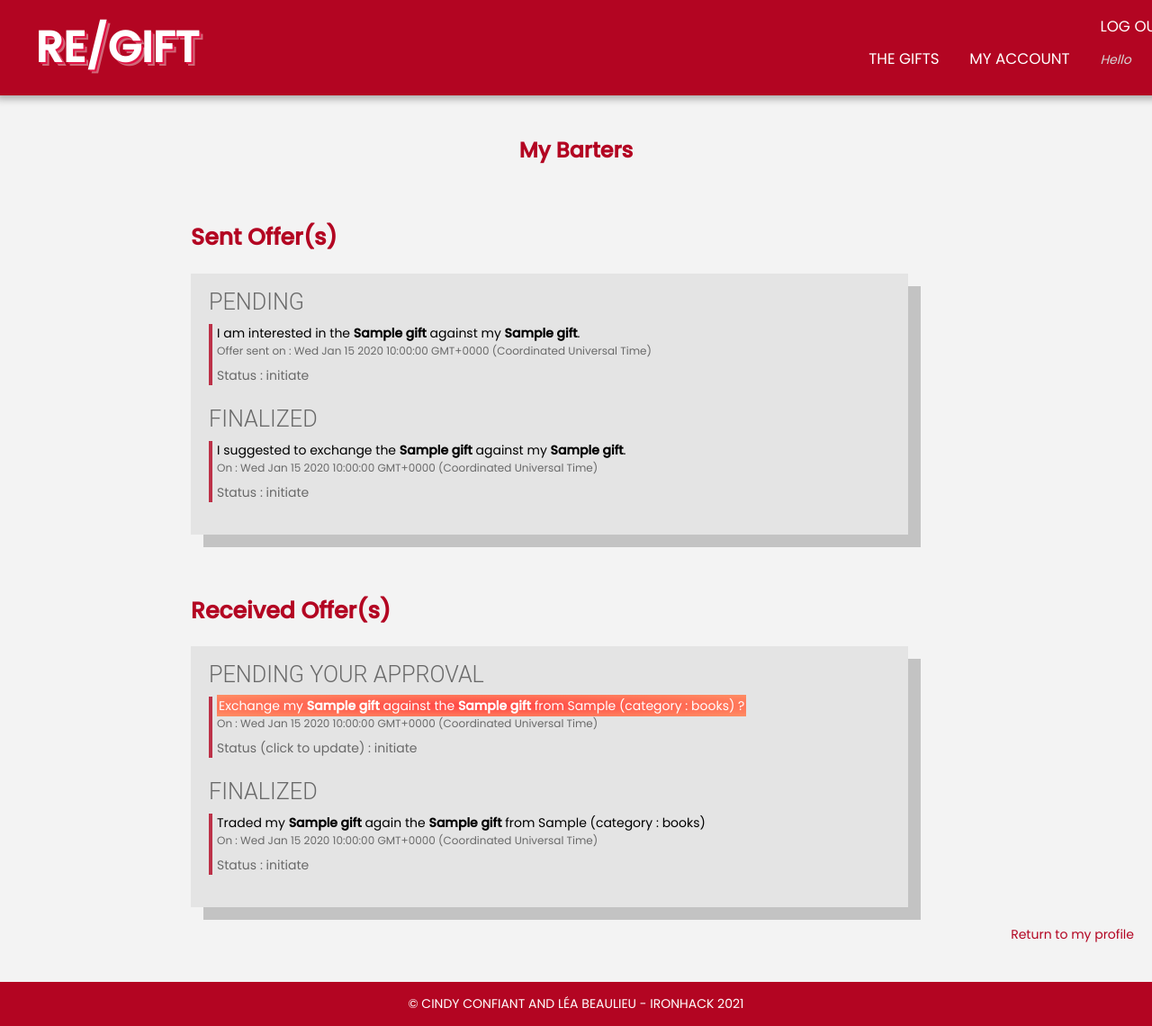
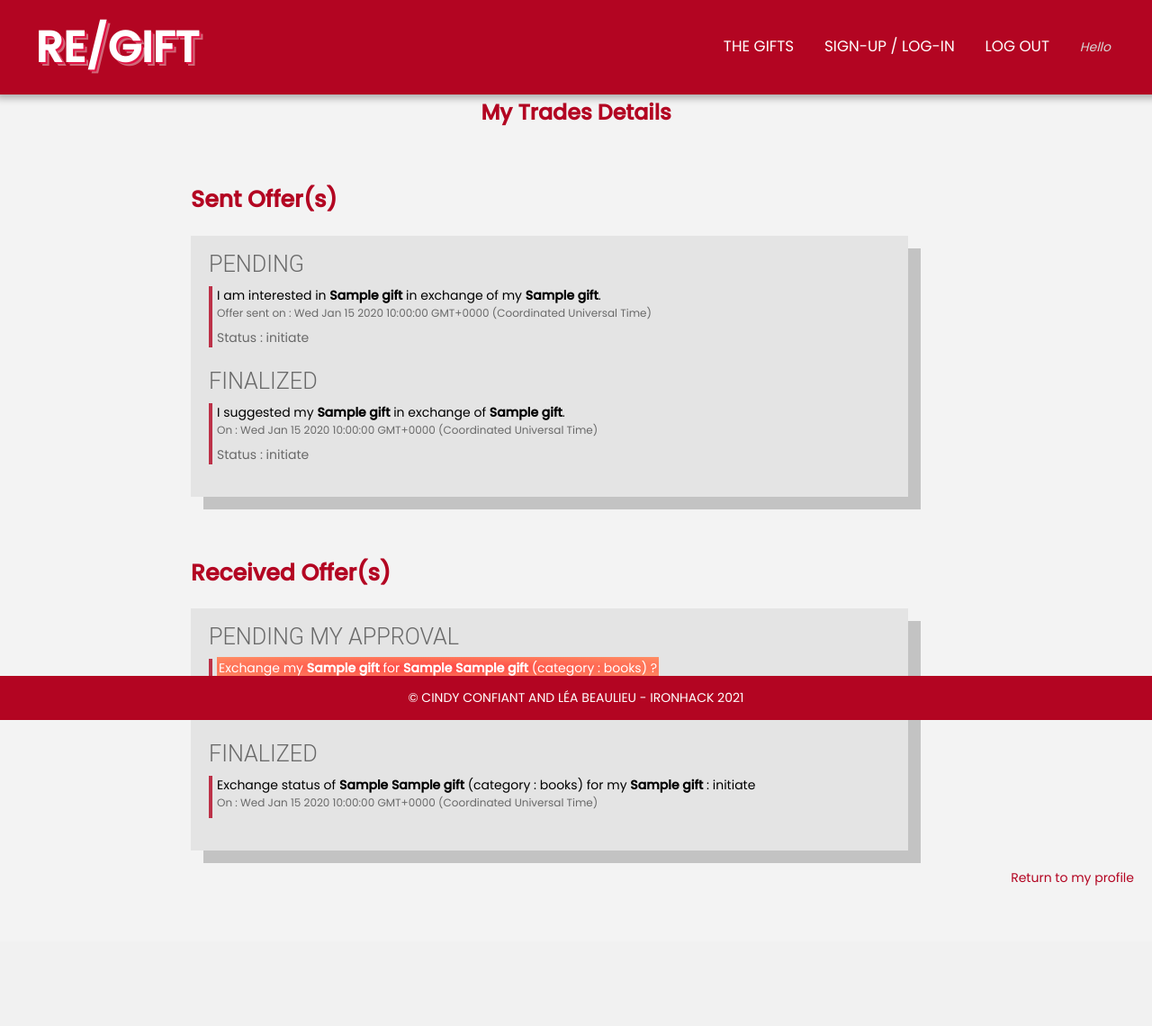
Before and after one commit to lea-beaulieu/re-gift, a Node server app: page /transactionsstatus in a window 1280 px wide. Shown: the whole page at 90% size. After the commit the page ends 984 px from the top, so only its background shows below. Run offline with Node 20, Linux system fonts and the light colour scheme; the visitor is signed in with stand-in values (Sample User, id 1); tables that the repository leaves empty hold one stand-in row (values such as "Sample post"); some libraries are stand-ins or nearby versions.

Commit message:
css modifications: selected category, height auto, footer fixed, hello and log out align, two hover transformations to the right

```diff
--- a/public/stylesheets/style-myprofile.css
+++ b/public/stylesheets/style-myprofile.css
@@ -140,7 +140,7 @@
 
 .bottom-box-mygift-photo img {
     width: 100%;
-    height: 80px;
+    height: auto;
     vertical-align: middle;
     object-fit: cover;
     object-position: 100% 0;
--- a/public/stylesheets/style.css
+++ b/public/stylesheets/style.css
@@ -70,6 +70,7 @@ nav>h1 {
   padding-left: 2%;
 }
 
+
 .logo {
   display: inline-block;
 }
@@ -108,11 +109,12 @@ h3 {
 }
 
 .menu-item p {
-  display: block;
+  display: inline-block;
   font-weight: 100;
   font-size: 100%;
   color: #d6d6d6;
-  margin-right: 30px;
+  margin-right: 60px;
+  margin-left: 30px;
   font-style: italic;
 }
 
@@ -132,7 +134,6 @@ h3 {
   height: auto;
 }
 
-
 /*
 ####### ####### ####### ####### ####### ######
 #       #     # #     #    #    #       #     #
@@ -144,7 +145,8 @@ h3 {
 */
 
 footer {
-  position: absolute;
+  position: fixed;
+  bottom: 0;
   background: rgb(179, 5, 34);
   text-align: center;
   color: white;
@@ -367,7 +369,7 @@ h1 {
   color: rgb(179, 5, 34);
   width: 100vw;
   text-align: right;
-  margin: 20px 20px 0 0;
+  margin: 20px 20px 60px 0;
 }
 
 .footer-previouspage a {
@@ -395,9 +397,14 @@ h1 {
   position: absolute;
 }
 
-.category-box:hover .category-hover {
+.category-box:hover .left {
   opacity: 0.8;
   transform: translate(-10px, -10px);
+}
+
+.category-box:hover .right {
+  opacity: 0.8;
+  transform: translate(10px, -10px);
 }
 
 .category-box .category-hover {
--- a/routes/user.js
+++ b/routes/user.js
@@ -21,10 +21,10 @@ router.get('/profile', (req, res, next) => {
         for (let i =0; i<giftFromDb.length; i++) {
           mygiftsIds.push(giftFromDb[i].id);
         }
-        // letting user knows the number of barters waiting for a response
+        // letting user knows the number of trades waiting for a response
         Transaction.find({giftA:{ $in: mygiftsIds}, status:{ $eq: 'initiate'}})
           .then(transactionswaitingforanswer => {
-            // letting user knows the number of responses to the barters he has proposed
+            // letting user knows the number of responses to the trades he has proposed
             Transaction.find({giftB:{ $in: mygiftsIds}, status:{ $ne: 'initiate'}})
               .then(transactionsanswered => {
                 console.log('transactions answered : ', transactionsanswered);
--- a/views/auth/login.hbs
+++ b/views/auth/login.hbs
@@ -4,9 +4,9 @@
     <h2>New user ?</h2>
     <p> Don't have an account yet ? </p>
     <div></div>
-    <p> No more hesitations, get one and start bartering with us.</p>
+    <p> No more hesitations, get one and start trading with us.</p>
 
-    <a href="/signup">Become a barter</a>
+    <a href="/signup">Become a trader</a>
     </div>
 
 
--- a/views/auth/signup.hbs
+++ b/views/auth/signup.hbs
@@ -1,7 +1,7 @@
 <div class="container-signup-form">
 
     <div class="box-signup-form ">
-        <h2>Create your Barter profile</h2>
+        <h2>Create your trader profile</h2>
 
         <form action="/signup" method="POST" enctype="multipart/form-data">
             <label>
@@ -50,7 +50,7 @@
         </form>
 
         {{#if errorMessage}}
-        <h2>{{errorMessage}}</h2>
+        <p>{{errorMessage}}</p>
         {{/if}}
 
     </div>
--- a/views/gift/description.hbs
+++ b/views/gift/description.hbs
@@ -6,7 +6,7 @@
   <div class="displaygiftdetail-box">
 
     <div class="displaygift-box-fullimage">
-    <img class="fullimg" src="{{giftDetails.picture}}" alt="photo">
+      <img class="fullimg" src="{{giftDetails.picture}}" alt="photo">
     </div>
 
     <div class="displaygiftdetail-box-content">
--- a/views/gift/new.hbs
+++ b/views/gift/new.hbs
@@ -57,5 +57,4 @@
 {{else}}
   <p><a href="/login">Please log-in or sign-up to start trading with our community !</a></p>
 {{/if}}
-{{/if}}
 </div>
--- a/views/layout.hbs
+++ b/views/layout.hbs
@@ -25,7 +25,7 @@
       </li>
 
       <li class="menu-item">
-        <a href="/login">My account</a>
+        <a href="/login">Sign-up / Log-in</a>
       </li>
 
       <li class="menu-item">
@@ -37,13 +37,11 @@
 
     </ul>
 
-      </nav><br><br>
+    </nav>
 
     <main>
       {{{body}}}
     </main>
-
-      <br><br>
 
     <footer>
       <p>&copy Cindy Confiant and Léa Beaulieu - Ironhack 2021</p>
--- a/views/othersgift/details.hbs
+++ b/views/othersgift/details.hbs
@@ -44,7 +44,7 @@
             {{/if}}
           </div>
         </div>
-
+      </div>
   </div>
 </div>
 
@@ -54,6 +54,5 @@
 
 {{else}}
   <p><a href="/login">Please log-in or sign-up to start trading with our community !</a></p>
-
 {{/if}}
 </div>
--- a/views/transaction/contact.hbs
+++ b/views/transaction/contact.hbs
@@ -1,5 +1,5 @@
 {{#if userInSession}}
-<h1>Congrats for your barter with {{giftproposed.user.username}}</h1>
+<h1>Congrats for your trade with {{giftproposed.user.username}}</h1>
 
 <p class="contact">You can contact {{giftproposed.user.username}} at <strong>{{giftproposed.user.email}}</strong> to discuss the details.</p>
 
--- a/views/transaction/edit.hbs
+++ b/views/transaction/edit.hbs
@@ -5,7 +5,7 @@
 <div class="container-signup-form">
   <div class="box-transaction-edit">
 
-<h2>Edit the transation status with {{giftproposed.user.username}}</h1>
+<h2>Edit the trade status with {{giftproposed.user.username}}</h1>
 
 <form action="/transaction/{{transactionsIamaskedfor.id}}" method="POST">
 
--- a/views/transaction/status.hbs
+++ b/views/transaction/status.hbs
@@ -3,7 +3,7 @@
 
 
 
-<h1 class="status"> My Barters </h1>
+<h1 class="status"> My trades details </h1>
 
 <div class="container-status">
 
@@ -15,8 +15,8 @@
 
                 <div class="box-status-content-offer">
                     {{#each transactionsIaskedfor}}
-                    <p> I am interested in the <a class="offer-item" href="/gifts/{{this.giftA.id}}">{{this.giftA.name}}</a>
-                    against my <a class="offer-item" href="/mygifts/{{this.giftB.id}}">{{this.giftB.name}}</a>.</p>
+                    <p> I am interested in <a class="offer-item" href="/gifts/{{this.giftA.id}}">{{this.giftA.name}}</a>
+                    in exchange of my <a class="offer-item" href="/mygifts/{{this.giftB.id}}">{{this.giftB.name}}</a>.</p>
                     <p class="transaction-id">Offer sent on : {{this.createdAt}}</p>
                     <p class="transaction-status">Status : {{this.status}}</p>
 
@@ -29,8 +29,8 @@
 <h3>Finalized</h3>
                 <div class="box-status-content-offer">
                     {{#each answeredtransactionsIaskedfor}}
-                    <p>I suggested to exchange the <a class="offer-item" href="/gifts/{{this.giftA.id}}">{{this.giftA.name}}</a>
-                    against my <a class="offer-item" href="/mygifts/{{this.giftB.id}}">{{this.giftB.name}}</a>.</p>
+                    <p>I suggested my <a class="offer-item" href="/mygifts/{{this.giftB.id}}">{{this.giftB.name}}</a>
+                    in exchange of <a class="offer-item" href="/gifts/{{this.giftA.id}}">{{this.giftA.name}}</a>.</p>
                     <p class="transaction-id">On : {{this.createdAt}}</p>
                     <p class="transaction-status">Status : {{this.status}}</p>
                     {{!- implement with ul li to avoid the break-}}
@@ -46,12 +46,12 @@
         <h2 class="status"> Received Offer(s) </h2>
 
         <div class="box-status-content">
-            <h3 class="status">Pending your approval</h3>
+            <h3 class="status">Pending my approval</h3>
 
             <div class="box-status-content-offer">
                 {{#each transactionsIamaskedfor}}
                 <p> <mark> Exchange my <a class="offer-item" href="/mygifts/{{this.giftA.id}}">{{this.giftA.name}}</a>
-                against the <a class="offer-item" href="/gifts/{{this.giftB.id}}">{{this.giftB.name}}</a> from {{this.giftB.brand}} (category : {{this.giftB.category}}) ? </mark></p>
+                for <a class="offer-item" href="/gifts/{{this.giftB.id}}">{{this.giftB.brand}} {{this.giftB.name}}</a> (category : {{this.giftB.category}}) ? </mark></p>
                 <p class="transaction-id">On : {{this.createdAt}}</p>
                 <p class="transaction-status">Status (click to update) : <a href="/transaction/{{this.id}}">{{this.status}}</a></p>
                 {{!- implement with ul li to avoid the break-}}
@@ -62,10 +62,9 @@
             <h3 class="status">Finalized</h3>
             <div class="box-status-content-offer">
                 {{#each transactionsupdated}}
-                <p>Traded my <a class="offer-item" href="/mygifts/{{this.giftA.id}}">{{this.giftA.name}}</a>
-                again the <a class="offer-item" href="/gifts/{{this.giftB.id}}">{{this.giftB.name}}</a> from {{this.giftB.brand}} (category : {{this.giftB.category}})</p>
+                <p> Exchange status of <a class="offer-item" href="/gifts/{{this.giftB.id}}">{{this.giftB.brand}} {{this.giftB.name}}</a> (category : {{this.giftB.category}})
+                for my <a class="offer-item" href="/mygifts/{{this.giftA.id}}">{{this.giftA.name}}</a> : {{this.status}} </p>
                 <p class="transaction-id">On : {{this.createdAt}}</p>
-                <p class="transaction-status">Status : {{this.status}}</p>
                 {{!- implement with ul li to avoid the break-}}
                 <br>
                 {{/each}}
--- a/views/user/myprofile.hbs
+++ b/views/user/myprofile.hbs
@@ -48,10 +48,10 @@
     <h3>My trades</h3>
     <div class="middle-container-box">
 
-      <p>Received offer(s) pending for your answer : {{transactionswaitingforanswer.length}}</p>
-      <p>My offer(s) status: {{transactionsanswered.length}}</p>
+      <p>Received offer(s) pending for my answer : {{transactionswaitingforanswer.length}}</p>
+      <p>Responses to my offer(s): {{transactionsanswered.length}}</p>
       <div>
-      <p><a href="/transactionsstatus">Check all trades status</a></p>
+      <p><a href="/transactionsstatus">Check all offers</a></p>
       </div>
     </div>
   </div>
```
Also changed, not shown: views/othersgift/gifts.hbs (+5 -5 lines). Lines whose indentation alone changed are shown as unchanged.
